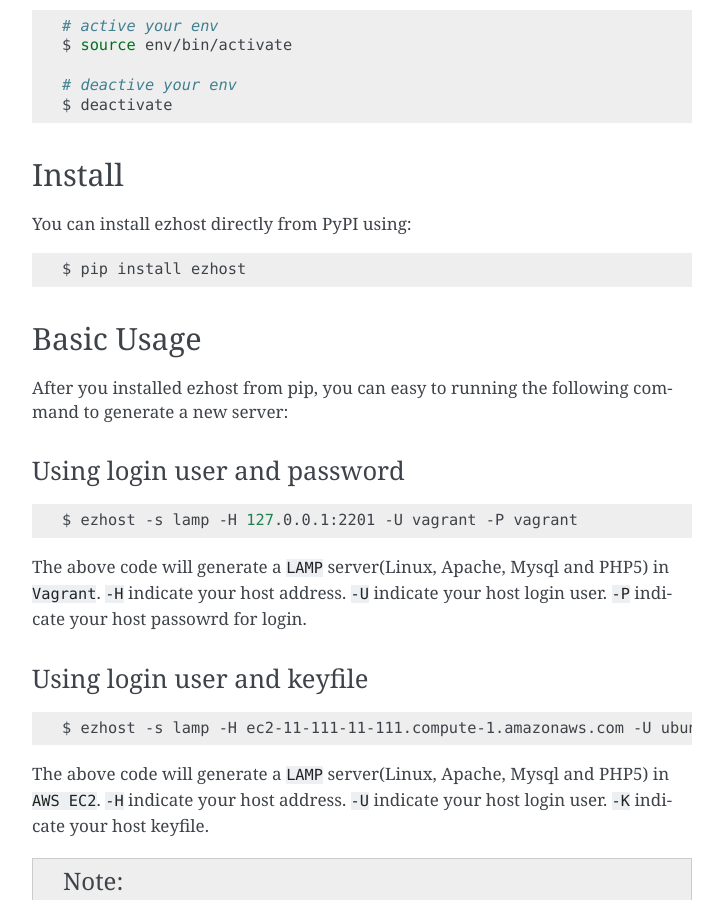
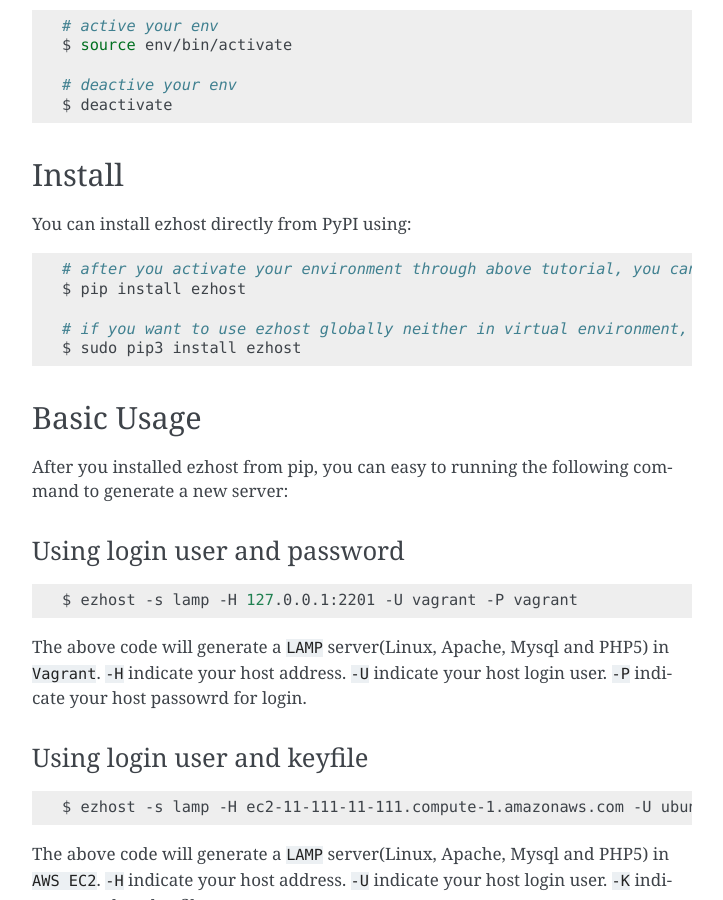
Before and after one commit to zhexiao/ezhost, a Sphinx documentation site: the page built from docs/getting_started.rst, in a window 1280 px wide and 900 px high, scrolled down 793 px. Shown: the whole window, without its empty margins (388-1111 px from the left). Built offline with Sphinx 7.4.7, drawn with Linux system fonts in a browser that asks for light colours; pages that are not in the unit, such as notebooks, are missing from menus.

Commit message:
change to virtualenv

```diff
--- a/docs/getting_started.rst
+++ b/docs/getting_started.rst
@@ -53,7 +53,11 @@
 
 .. code-block:: bash
 
+   # after you activate your environment through above tutorial, you can easy to use pip to install ezhost
    $ pip install ezhost
+
+   # if you want to use ezhost globally neither in virtual environment, do it as follows
+   $ sudo pip3 install ezhost
 
 
 Basic Usage
```
